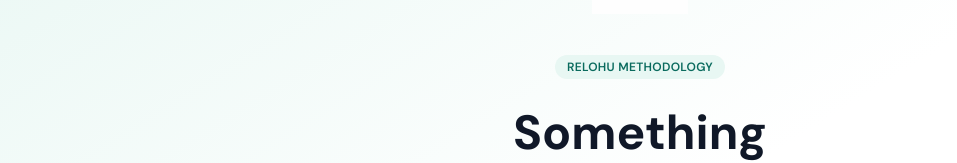
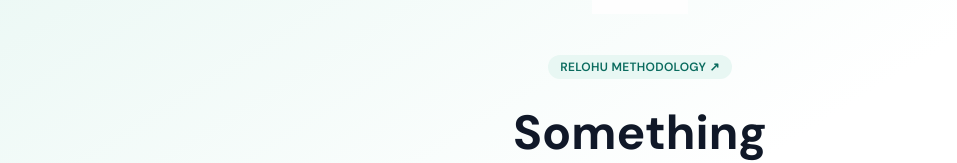
Before and after one commit to realitysciences/meta-aware.com, a Next.js app: page / in a window 1280 px wide. Shown: the part 162-325 px from the top of the page, without its empty margins (0-957 px from the left). Built offline with nearby package versions, Linux system fonts and the light colour scheme.

Commit message:
Add link to relohu.com on coming soon page
Co-Authored-By: Claude Sonnet 4.6 <noreply@anthropic.com>

```diff
--- a/src/app/page.tsx
+++ b/src/app/page.tsx
@@ -7,9 +7,9 @@ export default function HomePage() {
       <div className="text-center max-w-lg">
         <Image src="/logo.png" alt="meta-aware" width={280} height={95} className="h-24 w-auto mx-auto mb-10" />
 
-        <div className="inline-block bg-[#e8f7f3] text-[#0a6b5e] text-xs font-semibold px-3 py-1 rounded-full mb-6 tracking-wide uppercase">
-          ReLoHu Methodology
-        </div>
+        <a href="https://www.relohu.com" target="_blank" rel="noopener noreferrer" className="inline-block bg-[#e8f7f3] text-[#0a6b5e] text-xs font-semibold px-3 py-1 rounded-full mb-6 tracking-wide uppercase hover:bg-[#d0f0e8] transition-colors">
+          ReLoHu Methodology ↗
+        </a>
 
         <h1 className="text-4xl md:text-5xl font-bold text-gray-900 leading-tight mb-4">
           Something meaningful<br />
```
